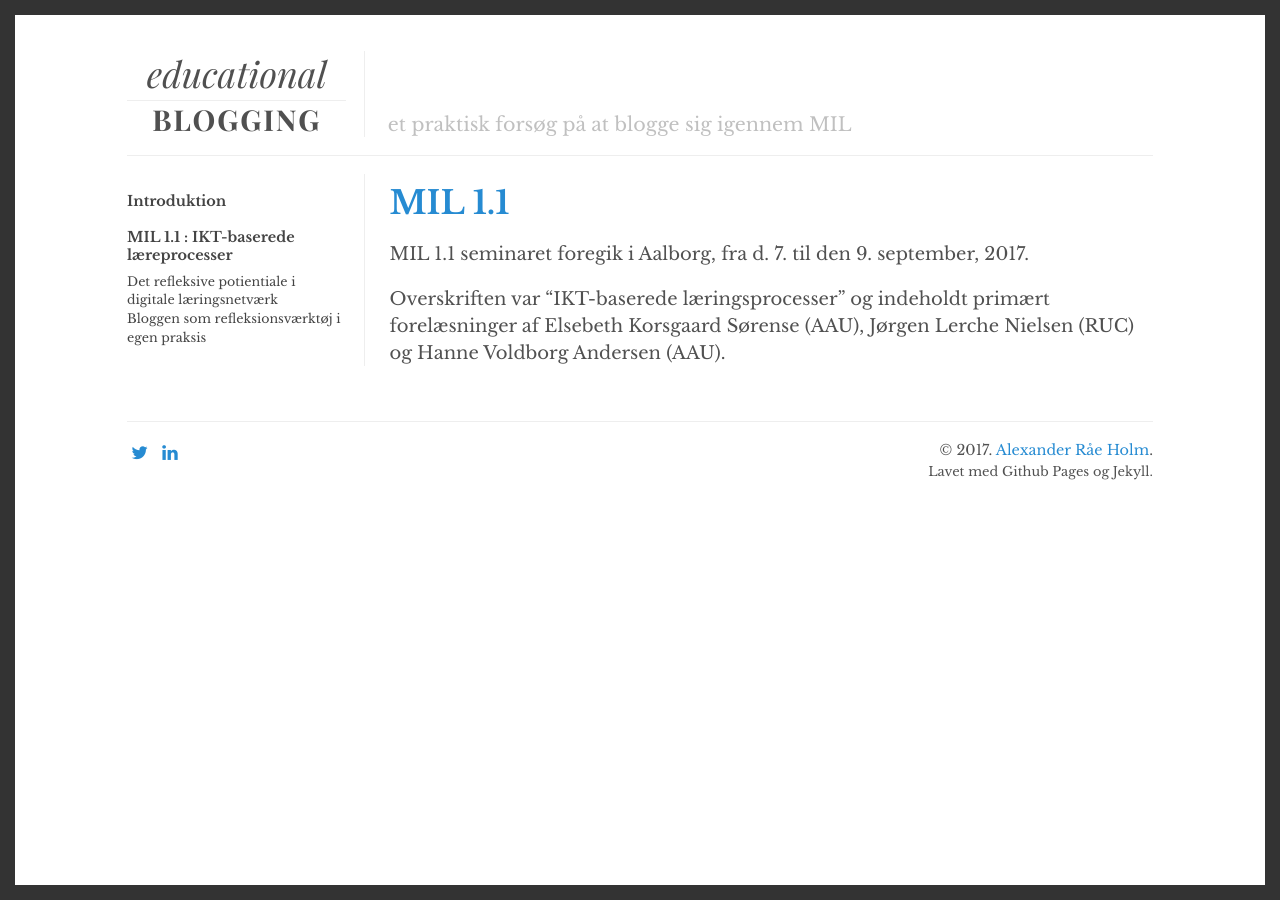
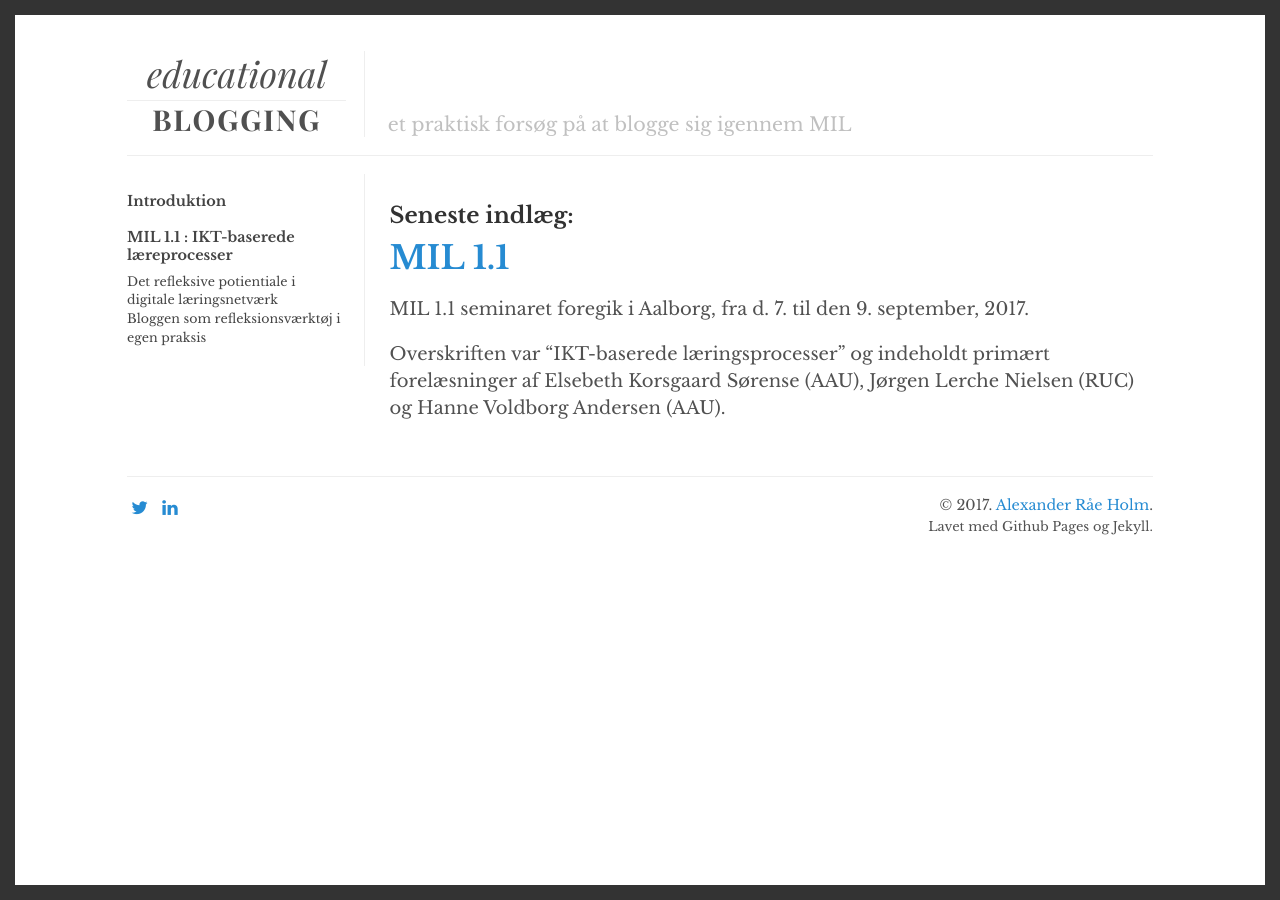
Before and after one commit to alexanderrae/educational-blogging, a Jekyll site: the page built from index.html, in a window 1280 px wide. Built offline with Jekyll 4.4.1, drawn with Linux system fonts in a browser that asks for light colours; the list of posts is cut into pages by our own code.

Commit message:
Update post_detail.html

```diff
--- a/_includes/post_detail.html
+++ b/_includes/post_detail.html
@@ -1,3 +1,6 @@
+<h3>
+    Seneste indlæg:
+</h3>
 <h1 class="entry-title">
 {% if page.title %}
     <a href="{{ root_url }}{{ page.url }}">{{ page.title }}</a>
```
